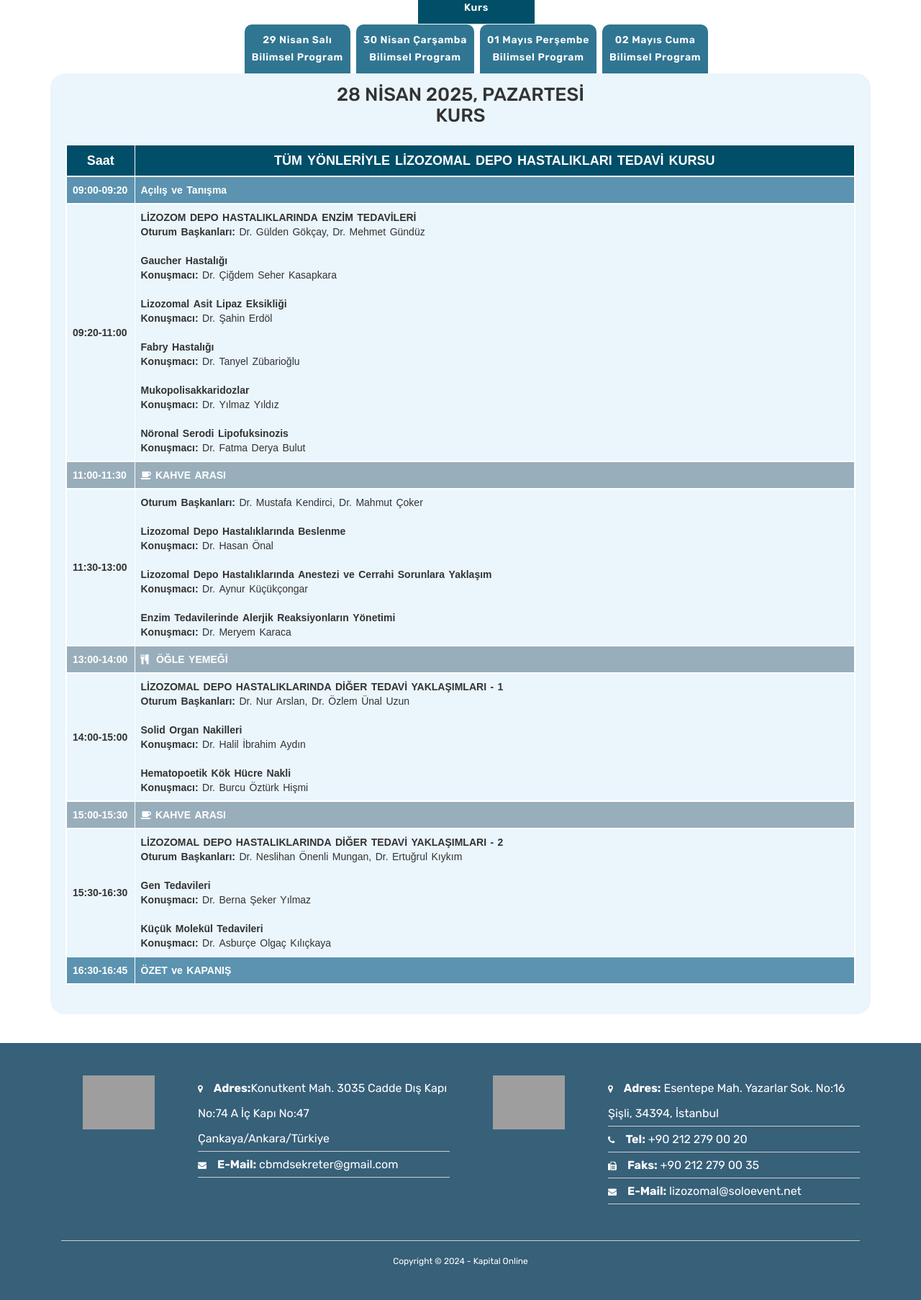
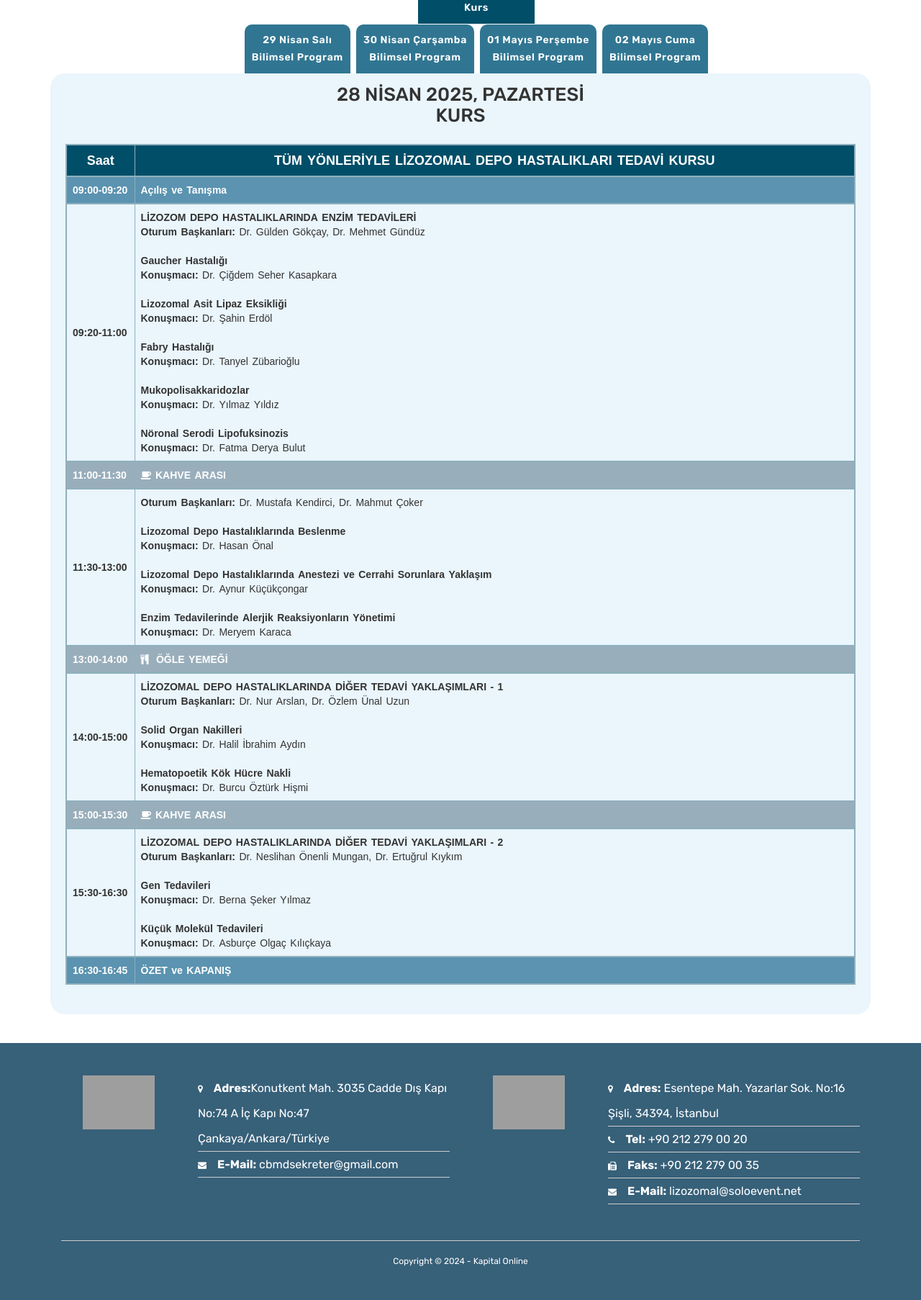
Before and after one commit to haksoz/lizozomal2025, a PHP site: page /program-demo-konusmaci.php in a window 1280 px wide. Shown: the part 477-2283 px from the top of the page at 72% size. Run offline with PHP 8.4, Linux system fonts and the light colour scheme; some libraries are stand-ins or nearby versions; some web fonts are replaced; grey boxes are pictures that could not be loaded.

Commit message:
tasarımı düzenlemesi

```diff
--- a/program-demo-konusmaci.php
+++ b/program-demo-konusmaci.php
@@ -588,7 +588,7 @@
                                     overflow: hidden;
                                     padding: 10px 5px;
                                     word-break: normal;
-                                    border-color: #fff !important;
+                                    border-color: #8fb0be !important;
                                 }
 
 
@@ -599,14 +599,14 @@
                                     overflow: hidden;
                                     padding: 10px 5px;
                                     word-break: normal;
-                                    border-color: #fff !important;
+                                    border-color: #8fb0be !important;
                                 }
 
                                 .tg tr {
                                     /*
                                     border: 3px solid #fff;
                                     */
-                                    border: 2px solid #fff;
+                                    border: 2px solid #8fb0be;
 
                                 }
 
```
